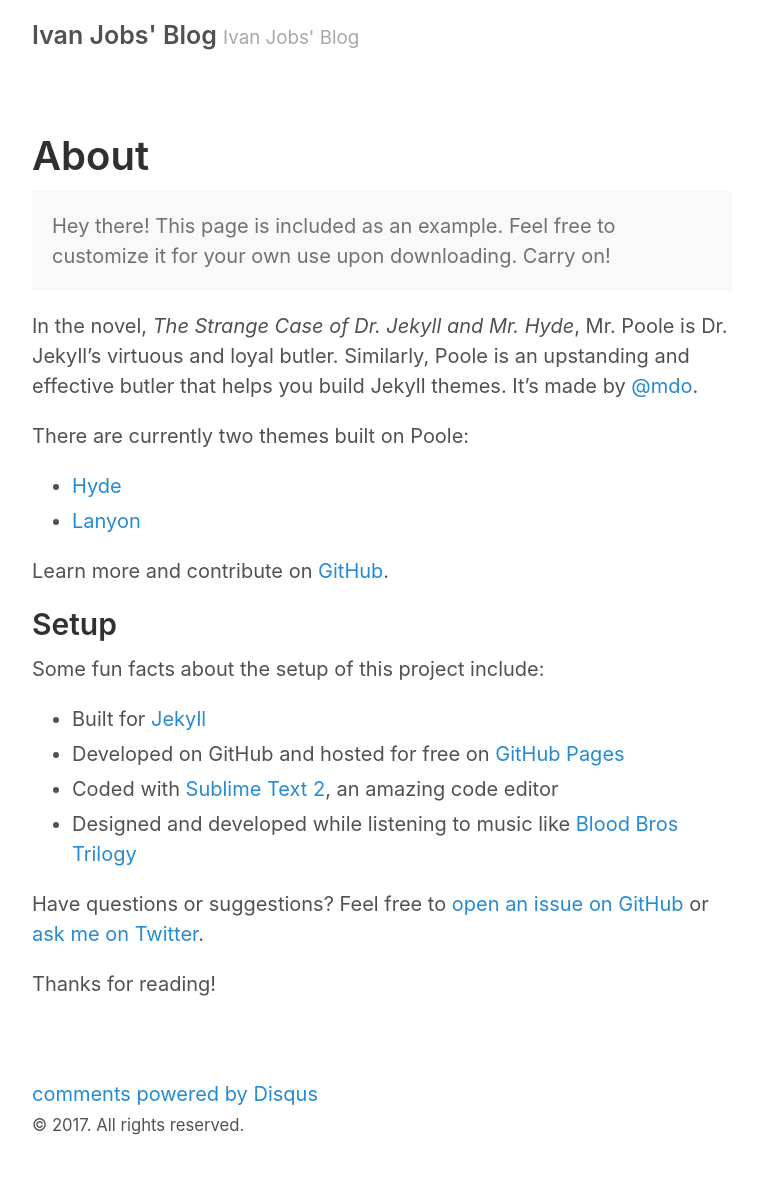
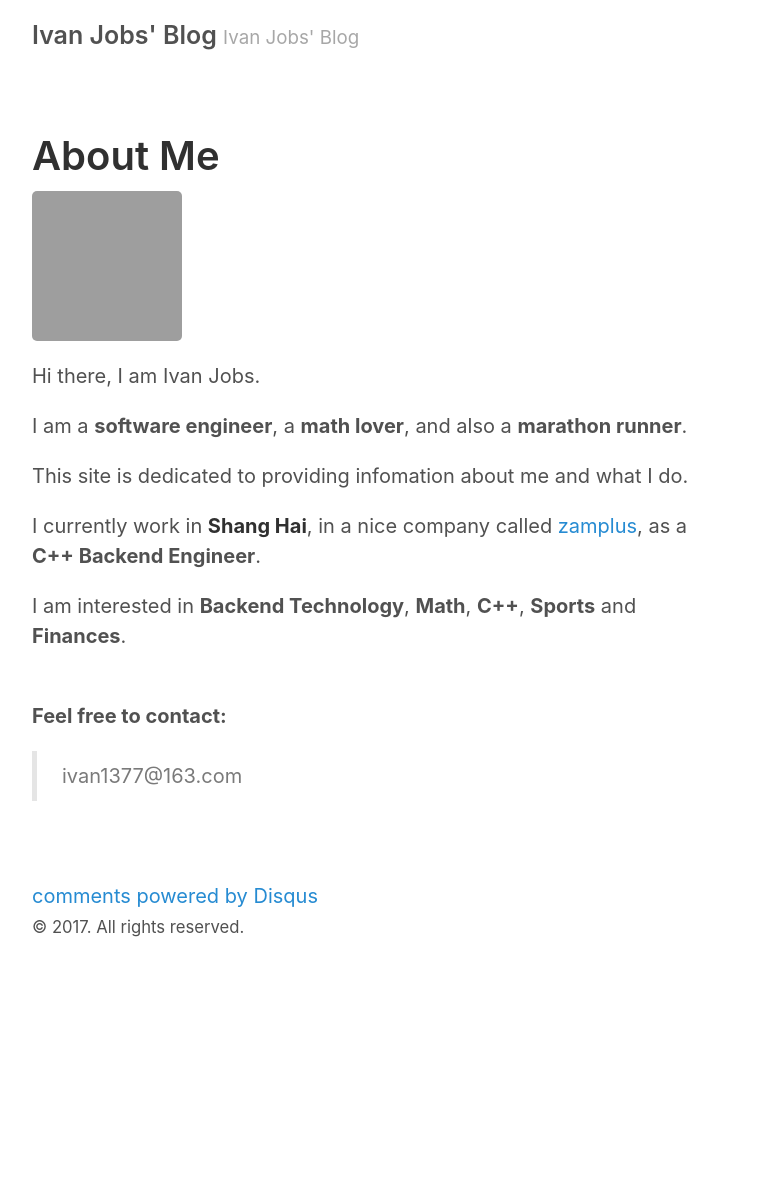
Before and after one commit to Jacco-su/IvanJobs.github.io, a Jekyll site: the page built from about.md, in a window 1280 px wide. Shown: the whole page, without its empty margins (258-1015 px from the left). Built offline with Jekyll 4.4.1, drawn with Linux system fonts in a browser that asks for light colours; comment, search, counter and statistics services are not loaded; after the commit the page ends 981 px from its top, so only the background shows below that; grey boxes are pictures that could not be loaded.

Commit message:
add about

```diff
--- a/404.html
+++ b/404.html
@@ -2,6 +2,7 @@
 layout: default
 title: "404: Page not found"
 permalink: 404.html
+comments: false
 ---
 
 <div class="page">
--- a/about.md
+++ b/about.md
@@ -1,30 +1,21 @@
 ---
 layout: page
-title: About
+title: About Me
 ---
+<img src="/assets/head.jpg" style="width:150px;height:150px">
 
-<p class="message">
-  Hey there! This page is included as an example. Feel free to customize it for your own use upon downloading. Carry on!
-</p>
+Hi there, I am Ivan Jobs.
 
-In the novel, *The Strange Case of Dr. Jekyll and Mr. Hyde*, Mr. Poole is Dr. Jekyll's virtuous and loyal butler. Similarly, Poole is an upstanding and effective butler that helps you build Jekyll themes. It's made by [@mdo](https://twitter.com/mdo).
+I am a <b>software engineer</b>, a <b>math lover</b>, and also a <b>marathon runner</b>.
 
-There are currently two themes built on Poole:
+This site is dedicated to providing infomation about me and what I do.
 
-* [Hyde](http://hyde.getpoole.com)
-* [Lanyon](http://lanyon.getpoole.com)
+I currently work in **Shang Hai**, in a nice company called [zamplus](http://www.zamplus.com/),
+as a <b>C++ Backend Engineer</b>.
 
-Learn more and contribute on [GitHub](https://github.com/poole).
+I am interested in <b>Backend Technology</b>, <b>Math</b>, <b>C++</b>, <b>Sports</b> and <b>Finances</b>.
 
-## Setup
-
-Some fun facts about the setup of this project include:
-
-* Built for [Jekyll](http://jekyllrb.com)
-* Developed on GitHub and hosted for free on [GitHub Pages](https://pages.github.com)
-* Coded with [Sublime Text 2](http://sublimetext.com), an amazing code editor
-* Designed and developed while listening to music like [Blood Bros Trilogy](https://soundcloud.com/maddecent/sets/blood-bros-series)
-
-Have questions or suggestions? Feel free to [open an issue on GitHub](https://github.com/poole/poole/issues/new) or [ask me on Twitter](https://twitter.com/mdo).
-
-Thanks for reading!
+<p><br /><b>Feel free to contact:</b></p>
+<blockquote>
+ivan1377@163.com
+</blockquote>
```
